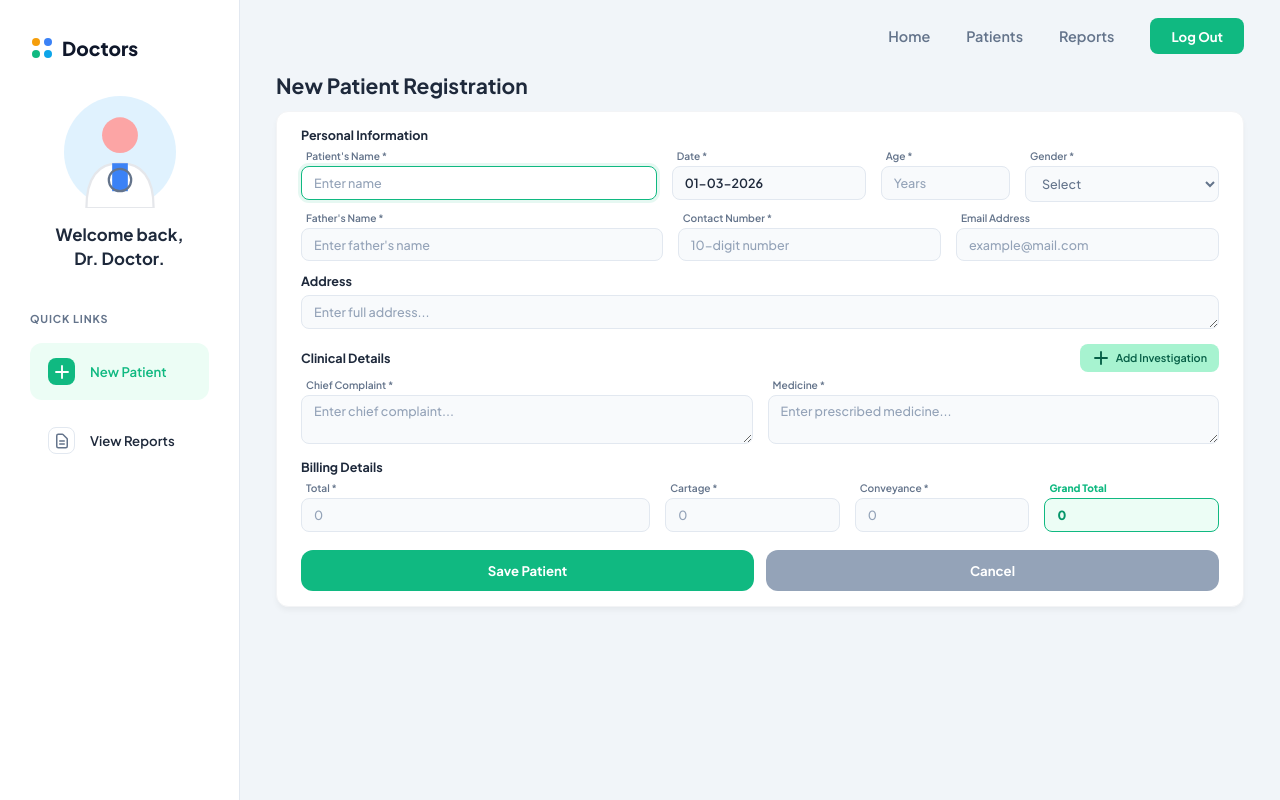
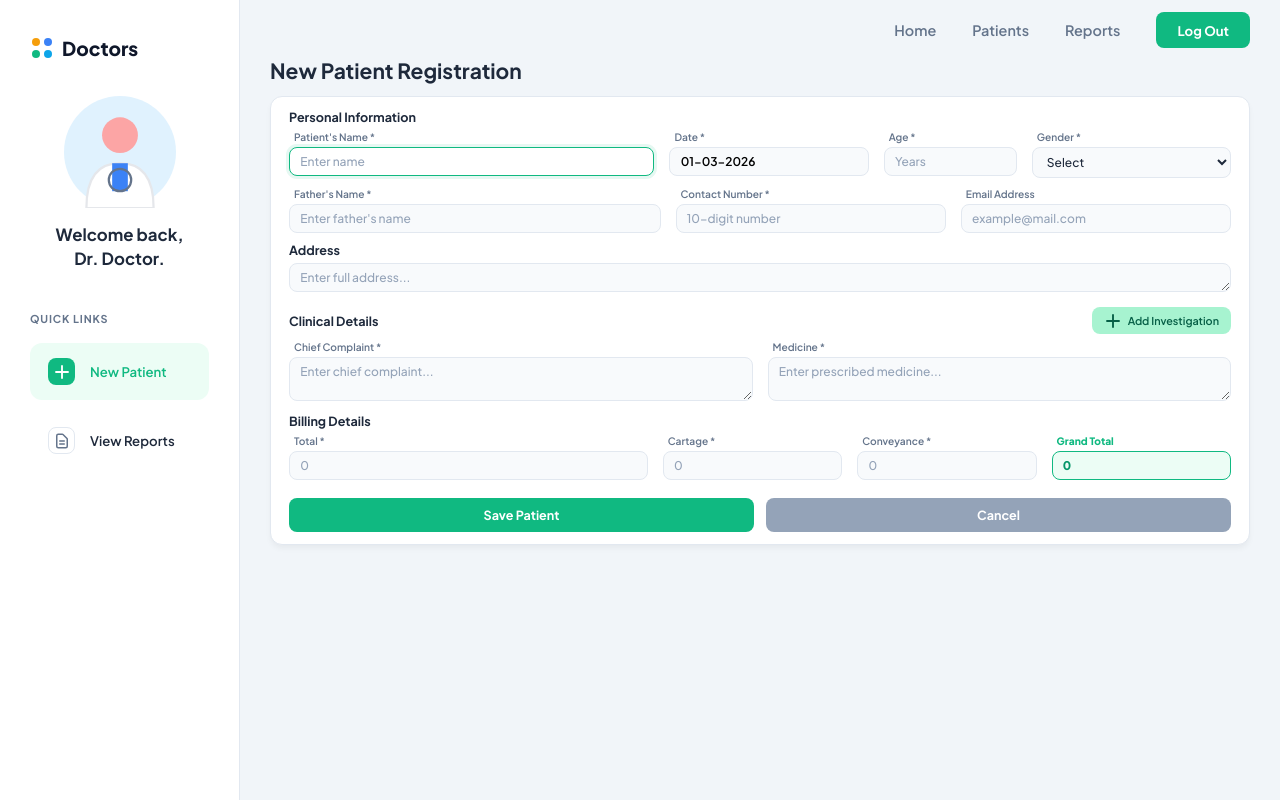
Before and after one commit to sahilcingh/Patient-record-app-v2, a React (Vite) app in the folder frontend/: page /new-patient in a window 1280 px wide. Built offline with nearby package versions, Linux system fonts and the light colour scheme; a web font is replaced by a local one.

Commit message:
fixed the issue of the recent patient list box ui.

```diff
--- a/frontend/src/css/dashboard.css
+++ b/frontend/src/css/dashboard.css
@@ -8,7 +8,7 @@
 
 /* --- SIDEBAR --- */
 .sidebar {
-    width: 240px; /* Scaled from 320px */
+    width: 240px;
     background: var(--surface);
     border-right: 1px solid var(--border-color);
     padding: 3rem 2.5rem;
@@ -31,9 +31,8 @@
     margin-bottom: 3.5rem;
 }
 
-/* SCALED DOWN AVATAR */
 .doctor-avatar-container svg {
-    width: 112px; /* Scaled from 150px */
+    width: 112px;
     height: 112px;
 }
 
@@ -61,7 +60,7 @@
     gap: 1.25rem;
     padding: 1.25rem 1.5rem;
     margin-bottom: 1rem;
-    border-radius: 12px; /* Scaled down */
+    border-radius: 12px;
     cursor: pointer;
     font-size: 1.1rem;
     font-weight: 600;
@@ -72,12 +71,12 @@
 .quick-link.active-link { background-color: #ecfdf5; color: var(--primary); }
 
 .icon-box {
-    width: 27px; /* Scaled from 36px */
+    width: 27px;
     height: 27px;
     display: flex;
     align-items: center;
     justify-content: center;
-    border-radius: 8px; /* Scaled from 10px */
+    border-radius: 8px;
 }
 .solid-green { background-color: var(--primary); color: white; }
 .outline-green { border: 1.5px solid var(--border-color); color: var(--text-muted); }
@@ -88,7 +87,7 @@
     flex: 1;
     display: flex;
     flex-direction: column;
-    padding: 1.5rem 3rem; /* DRASTICALLY REDUCED from 3rem 4rem to eliminate scrolling */
+    padding: 1rem 2.5rem; /* Squeezed vertically to kill scrollbar */
     overflow-y: auto;
     background-color: #f1f5f9;
 }
@@ -99,7 +98,7 @@
     justify-content: space-between;
     align-items: center;
     width: 100%;
-    margin-bottom: 1.5rem; /* REDUCED from 3rem */
+    margin-bottom: 0.75rem; /* Pulled up closer to content */
 }
 
 .nav-right-group {
@@ -125,7 +124,7 @@
     color: white;
     border: none;
     padding: 0.8rem 1.75rem;
-    border-radius: 8px; /* Scaled from 10px */
+    border-radius: 8px;
     font-weight: 700;
     font-size: 1.1rem;
     cursor: pointer;
@@ -137,7 +136,7 @@
 .search-row {
     display: flex;
     gap: 1.5rem;
-    margin-bottom: 2.5rem;
+    margin-bottom: 1.5rem; /* Tighter margin */
     align-items: center;
 }
 
@@ -158,8 +157,8 @@
     width: 100%;
     background: var(--surface);
     border: 1px solid var(--border-color);
-    padding: 1.25rem 1.25rem 1.25rem 3.5rem;
-    border-radius: 12px; /* Scaled from 16px */
+    padding: 1rem 1.25rem 1rem 3.5rem; /* Slightly thinner */
+    border-radius: 12px;
     outline: none;
     font-size: 1.1rem;
     font-family: inherit;
@@ -171,8 +170,8 @@
     background-color: var(--primary);
     color: white;
     border: none;
-    padding: 1.25rem 1.75rem;
-    border-radius: 12px; /* Scaled from 16px */
+    padding: 1rem 1.75rem; /* Slightly thinner */
+    border-radius: 12px;
     font-weight: 600;
     font-size: 1.1rem;
     cursor: pointer;
@@ -194,8 +193,8 @@
 .data-card {
     background: var(--surface);
     border: 1px solid var(--border-color);
-    border-radius: 15px; /* Scaled from 20px */
-    padding: 3rem;
+    border-radius: 15px;
+    padding: 2rem; /* Squeezed padding */
     display: flex;
     flex-direction: column;
     box-shadow: 0 10px 25px -5px rgba(0,0,0,0.03);
@@ -203,7 +202,7 @@
 
 .dynamic-height-card { height: auto; }
 
-.card-header { font-size: 1.5rem; font-weight: 700; margin-bottom: 2rem; color: var(--text-main); }
+.card-header { font-size: 1.5rem; font-weight: 700; margin-bottom: 1.5rem; color: var(--text-main); }
 
 .list-headers {
     display: flex;
@@ -216,24 +215,28 @@
     font-weight: 600;
 }
 
+/* --- RESTORED RECENT PATIENTS LIST --- */
 .list-item {
     display: flex;
     justify-content: space-between;
     align-items: center;
-    padding: 1rem 0; /* Tighter padding */
+    padding: 0.75rem 1rem;
+    margin: 0 -1rem; /* Aligns content while keeping hover padding */
     border-bottom: 1px solid #f1f5f9;
-    transition: background 0.2s;
+    border-radius: 10px;
+    transition: all 0.2s;
     cursor: pointer;
 }
 .list-item:hover {
-    background-color: #f8fafc; /* Removed the weird jumping padding */
+    background-color: #f8fafc;
+    border-bottom-color: transparent;
 }
 .list-item:last-child { border-bottom: none; }
 
 .profile-col {
     display: flex;
     align-items: center;
-    gap: 1rem; /* Fixed the huge gap between avatar and name */
+    gap: 1.25rem; /* Restored gap between avatar and name */
 }
 
 .avatar {
@@ -244,32 +247,15 @@
     align-items: center;
     justify-content: center;
     font-weight: 700;
-    font-size: 1.1rem;
+    font-size: 1.15rem;
 }
 
 .item-name {
     font-weight: 700;
-    font-size: 1.1rem;
+    font-size: 1.15rem;
     color: var(--text-main);
-    margin-bottom: 0;
+    margin-bottom: 0.25rem;
 }
-.list-item:hover { background-color: #f8fafc; padding-left: 0.5rem; padding-right: 0.5rem; }
-.list-item:last-child { border-bottom: none; }
-
-.profile-col { display: flex; align-items: center; gap: 1.5rem; }
-
-.avatar {
-    width: 39px; /* Scaled from 52px */
-    height: 39px;
-    border-radius: 50%;
-    display: flex;
-    align-items: center;
-    justify-content: center;
-    font-weight: 700;
-    font-size: 1.15rem;
-}
-
-.item-name { font-weight: 700; font-size: 1.15rem; color: var(--text-main); margin-bottom: 0.35rem; }
 .item-sub { font-size: 0.95rem; color: var(--text-muted); font-weight: 500; }
 .date-col { font-size: 0.95rem; color: var(--text-muted); text-align: right; line-height: 1.5; font-weight: 500; }
 
@@ -280,7 +266,7 @@
 .stat-card {
     background: var(--surface);
     border: 1px solid var(--border-color);
-    border-radius: 15px; /* Scaled from 20px */
+    border-radius: 15px;
     padding: 2rem;
     display: flex;
     flex-direction: column;
@@ -290,15 +276,15 @@
 .stat-card:hover { transform: translateY(-4px); box-shadow: 0 12px 20px -5px rgba(0,0,0,0.08); }
 
 .stat-icon {
-    width: 40px; /* Scaled from 54px */
+    width: 40px;
     height: 40px;
-    border-radius: 8px; /* Scaled from 12px */
+    border-radius: 8px;
     display: flex;
     align-items: center;
     justify-content: center;
     margin-bottom: 1.25rem;
 }
-.stat-icon svg { width: 20px; height: 20px; /* Scaled from 26px */ }
+.stat-icon svg { width: 20px; height: 20px; }
 
 .icon-blue { background-color: #e0f2fe; color: #3b82f6; }
 .icon-green { background-color: #dcfce7; color: #10b981; }
@@ -314,6 +300,104 @@
     margin-bottom: 0.5rem;
 }
 .stat-value { font-size: 2.4rem; font-weight: 800; color: var(--text-main); }
+
+/* --- SEARCH DROPDOWN --- */
+.search-dropdown {
+    position: absolute;
+    top: 110%;
+    left: 0;
+    right: 0;
+    background: var(--surface);
+    border: 1px solid var(--border-color);
+    border-radius: 12px;
+    box-shadow: 0 10px 30px -5px rgba(0,0,0,0.1);
+    z-index: 100;
+    max-height: 350px;
+    overflow-y: auto;
+    padding: 0.5rem;
+}
+
+.search-result-item {
+    padding: 1rem 1.25rem;
+    border-radius: 8px;
+    cursor: pointer;
+    display: flex;
+    justify-content: space-between;
+    align-items: center;
+    transition: background 0.2s;
+}
+.search-result-item:hover { background-color: #f8fafc; }
+
+.search-name { font-weight: 700; color: var(--text-main); font-size: 1.05rem; margin-bottom: 0.25rem; }
+.search-sub { font-size: 0.85rem; color: var(--text-muted); font-weight: 600; }
+
+/* --- HISTORY MODAL --- */
+.modal-overlay {
+    position: fixed;
+    top: 0; left: 0; right: 0; bottom: 0;
+    background: rgba(15, 23, 42, 0.4);
+    display: flex;
+    justify-content: center;
+    align-items: center;
+    z-index: 1000;
+    backdrop-filter: blur(4px);
+}
+
+.modal-content {
+    background: var(--surface);
+    border-radius: 18px;
+    width: 90%;
+    max-width: 480px;
+    padding: 2.5rem;
+    box-shadow: 0 25px 50px -12px rgba(0,0,0,0.25);
+    max-height: 85vh;
+    overflow-y: auto;
+}
+
+.modal-header {
+    display: flex;
+    justify-content: space-between;
+    align-items: center;
+    margin-bottom: 2rem;
+    border-bottom: 2px solid #f1f5f9;
+    padding-bottom: 1.5rem;
+}
+
+.modal-header h2 { margin: 0; font-size: 1.5rem; color: var(--text-main); }
+.close-btn { background: none; border: none; font-size: 1.5rem; cursor: pointer; color: var(--text-muted); }
+.close-btn:hover { color: #ef4444; }
+
+.history-list { display: flex; flex-direction: column; }
+.history-item {
+    padding: 1rem 1.25rem;
+    border: 1px solid var(--border-color);
+    border-radius: 12px;
+    display: flex;
+    justify-content: space-between;
+    align-items: center;
+    cursor: pointer;
+    transition: all 0.2s;
+    margin-bottom: 0.75rem;
+}
+.history-item:hover {
+    border-color: var(--primary);
+    background-color: #f0fdf4;
+    transform: translateY(-2px);
+    box-shadow: 0 4px 10px rgba(16, 185, 129, 0.1);
+}
+
+/* Old Patient Action Buttons */
+.btn-blue { background-color: #3b82f6; color: white; border: none; padding: 0.85rem 2rem; border-radius: 8px; font-weight: 600; font-size: 1.05rem; cursor: pointer; transition: all 0.2s; }
+.btn-blue:hover { background-color: #2563eb; }
+
+.btn-green-light { background-color: #a7f3d0; color: #065f46; border: none; padding: 0.85rem 2rem; border-radius: 8px; font-weight: 600; font-size: 1.05rem; cursor: pointer; transition: all 0.2s; }
+.btn-green-light:hover { background-color: #6ee7b7; }
+
+.btn-grey { background-color: #9ca3af; color: white; border: none; padding: 0.85rem 2rem; border-radius: 8px; font-weight: 600; font-size: 1.05rem; cursor: pointer; transition: all 0.2s; }
+.btn-grey:hover { background-color: #6b7280; }
+
+.btn-red { background-color: #ef4444; color: white; border: none; padding: 0.85rem 2rem; border-radius: 8px; font-weight: 600; font-size: 1.05rem; cursor: pointer; transition: all 0.2s; }
+.btn-red:hover { background-color: #dc2626; }
 
 /* --- MOBILE RESPONSIVENESS --- */
 .hamburger-toggle { display: none; background: none; border: none; color: var(--text-main); cursor: pointer; padding: 0; }
@@ -335,133 +419,3 @@
     .btn-new-patient { justify-content: center; }
     .stats-grid { grid-template-columns: 1fr; }
 }
-
-/* --- SEARCH DROPDOWN --- */
-.search-dropdown {
-    position: absolute;
-    top: 110%;
-    left: 0;
-    right: 0;
-    background: var(--surface);
-    border: 1px solid var(--border-color);
-    border-radius: 12px; /* Scaled from 16px */
-    box-shadow: 0 10px 30px -5px rgba(0,0,0,0.1);
-    z-index: 100;
-    max-height: 350px;
-    overflow-y: auto;
-    padding: 0.5rem;
-}
-
-.search-result-item {
-    padding: 1rem 1.25rem;
-    border-radius: 8px; /* Scaled from 10px */
-    cursor: pointer;
-    display: flex;
-    justify-content: space-between;
-    align-items: center;
-    transition: background 0.2s;
-}
-
-.search-result-item:hover {
-    background-color: #f8fafc;
-}
-
-.search-name { font-weight: 700; color: var(--text-main); font-size: 1.05rem; margin-bottom: 0.25rem; }
-.search-sub { font-size: 0.85rem; color: var(--text-muted); font-weight: 600; }
-
-/* --- HISTORY MODAL --- */
-.modal-overlay {
-    position: fixed;
-    top: 0; left: 0; right: 0; bottom: 0;
-    background: rgba(15, 23, 42, 0.4);
-    display: flex;
-    justify-content: center;
-    align-items: center;
-    z-index: 1000;
-    backdrop-filter: blur(4px);
-}
-
-.modal-content {
-    background: var(--surface);
-    border-radius: 18px; /* Scaled from 24px */
-    width: 90%;
-    max-width: 480px; /* Scaled from 650px */
-    padding: 2.5rem;
-    box-shadow: 0 25px 50px -12px rgba(0,0,0,0.25);
-    max-height: 85vh;
-    overflow-y: auto;
-}
-
-.modal-header {
-    display: flex;
-    justify-content: space-between;
-    align-items: center;
-    margin-bottom: 2rem;
-    border-bottom: 2px solid #f1f5f9;
-    padding-bottom: 1.5rem;
-}
-
-.modal-header h2 { margin: 0; font-size: 1.5rem; color: var(--text-main); }
-.close-btn { background: none; border: none; font-size: 1.5rem; cursor: pointer; color: var(--text-muted); }
-.close-btn:hover { color: #ef4444; }
-
-.history-list { display: flex; flex-direction: column; gap: 1rem; }
-.history-item {
-    padding: 1.25rem;
-    border: 1px solid var(--border-color);
-    border-radius: 8px; /* Scaled from 12px */
-    display: flex;
-    justify-content: space-between;
-    align-items: center;
-    cursor: pointer;
-    transition: all 0.2s;
-}
-.history-item:hover { border-color: var(--primary); background-color: #f0fdf4; transform: translateY(-2px); }
-
-/* Old Patient Action Buttons */
-.btn-blue { background-color: #3b82f6; color: white; border: none; padding: 0.85rem 2rem; border-radius: 8px; font-weight: 600; font-size: 1.05rem; cursor: pointer; transition: all 0.2s; }
-.btn-blue:hover { background-color: #2563eb; }
-
-.btn-green-light { background-color: #a7f3d0; color: #065f46; border: none; padding: 0.85rem 2rem; border-radius: 8px; font-weight: 600; font-size: 1.05rem; cursor: pointer; transition: all 0.2s; }
-.btn-green-light:hover { background-color: #6ee7b7; }
-
-.btn-grey { background-color: #9ca3af; color: white; border: none; padding: 0.85rem 2rem; border-radius: 8px; font-weight: 600; font-size: 1.05rem; cursor: pointer; transition: all 0.2s; }
-.btn-grey:hover { background-color: #6b7280; }
-
-.btn-red { background-color: #ef4444; color: white; border: none; padding: 0.85rem 2rem; border-radius: 8px; font-weight: 600; font-size: 1.05rem; cursor: pointer; transition: all 0.2s; }
-.btn-red:hover { background-color: #dc2626; }
-.form-card {
-    background: white;
-    border-radius: 12px;
-    padding: 1.25rem 2rem; /* Squeezed padding */
-    box-shadow: 0 4px 6px -1px rgba(0, 0, 0, 0.05);
-    border: 1px solid #f3f4f6;
-}
-
-.form-section-title {
-    font-size: 1.05rem;
-    color: var(--text-main);
-    font-weight: 700;
-    margin-bottom: 0.5rem; /* Tighter margins */
-    margin-top: 1rem;
-}
-.form-section-title:first-child { margin-top: 0; }
-
-.input-grey {
-    width: 100%;
-    background-color: #f8fafc;
-    border: 1px solid #e2e8f0;
-    padding: 0.65rem 1rem; /* Thinner input boxes */
-    border-radius: 8px;
-    font-size: 1.05rem;
-    outline: none;
-    transition: all 0.2s;
-}
-
-.grid-2, .grid-3-custom, .grid-4-address, .grid-personal-row1, .grid-personal-row2 {
-    gap: 0.65rem 1.25rem; /* Smaller gaps between columns/rows */
-}
-
-.form-actions {
-    margin-top: 1rem; /* Brings the buttons up closer */
-}
--- a/frontend/src/css/new-patient.css
+++ b/frontend/src/css/new-patient.css
@@ -1,46 +1,43 @@
 /* src/css/new-patient.css */
 
 .page-title {
-    font-size: 2rem;
+    font-size: 1.6rem;
     color: var(--text-main);
-    margin-bottom: 1.5rem;
+    margin-bottom: 0.5rem;
     font-weight: 700;
 }
 
 .form-card {
     background: var(--surface);
-    border-radius: 20px;
-    padding: 3rem; /* Scaled up to match dashboard */
-    box-shadow: 0 10px 25px -5px rgba(0,0,0,0.03);
+    border-radius: 12px;
+    padding: 1rem 1.5rem; /* Drastically squeezed padding */
+    box-shadow: 0 4px 6px -1px rgba(0,0,0,0.05);
     border: 1px solid var(--border-color);
 }
 
 .form-section-title {
-    font-size: 1.25rem;
+    font-size: 1.05rem;
     color: var(--text-main);
     font-weight: 700;
-    margin-bottom: 1.25rem;
-    margin-top: 2rem;
+    margin-bottom: 0.4rem; /* Tighter margin */
+    margin-top: 0.75rem;
 }
 .form-section-title:first-child { margin-top: 0; }
 
-/* Form Grid Layouts */
-.grid-2 { display: grid; grid-template-columns: 1fr 1fr; gap: 1.25rem 2rem; }
-.grid-4-address { display: grid; grid-template-columns: 2fr 1fr 1fr 1fr; gap: 1.25rem 2rem; }
+/* Tighter Form Grids */
+.grid-2 { display: grid; grid-template-columns: 1fr 1fr; gap: 0.5rem 1.25rem; }
+.grid-4-address { display: grid; grid-template-columns: 2fr 1fr 1fr 1fr; gap: 0.5rem 1.25rem; }
+.grid-personal-row1 { display: grid; grid-template-columns: 2.2fr 1.2fr 0.8fr 1.2fr; gap: 0.5rem 1.25rem; }
+.grid-personal-row2 { display: grid; grid-template-columns: 2.2fr 1.6fr 1.6fr; gap: 0.5rem 1.25rem; }
 
-/* Personal Info Specific Grids */
-.grid-personal-row1 { display: grid; grid-template-columns: 2.2fr 1.2fr 0.8fr 1.2fr; gap: 1.25rem 2rem; }
-.grid-personal-row2 { display: grid; grid-template-columns: 2.2fr 1.6fr 1.6fr; gap: 1.25rem 2rem; }
-
-/* Soft Grey Input Fields */
+/* Compressed Input Fields */
 .input-grey {
     width: 100%;
-    background-color: #f1f5f9;
-    border: 2px solid transparent;
-    padding: 1.1rem 1.25rem;
-    border-radius: 12px;
-    font-size: 1.1rem;
-    color: var(--text-main);
+    background-color: #f8fafc;
+    border: 1px solid #e2e8f0;
+    padding: 0.5rem 0.85rem; /* Thinner height */
+    border-radius: 8px;
+    font-size: 1rem;
     outline: none;
     transition: all 0.2s ease;
     font-family: inherit;
@@ -53,45 +50,44 @@
     box-shadow: 0 0 0 3px rgba(16, 185, 129, 0.1);
 }
 
-select.input-grey { appearance: auto; color: #64748b; cursor: pointer; }
-select.input-grey:focus, select.input-grey:valid { color: var(--text-main); }
+select.input-grey { appearance: auto; color: var(--text-main); cursor: pointer; }
 
-/* Form Buttons */
-.form-actions { display: flex; gap: 1rem; margin-top: 3.5rem; }
+/* Pulled-up Form Actions */
+.form-actions { display: flex; gap: 1rem; margin-top: 0.75rem; }
 
 .btn-save {
     background-color: var(--primary);
     color: white;
     border: none;
-    padding: 1rem 2.5rem;
-    border-radius: 12px;
+    padding: 0.75rem 2rem;
+    border-radius: 8px;
     font-weight: 700;
-    font-size: 1.1rem;
+    font-size: 1.05rem;
     cursor: pointer;
     transition: background 0.2s;
     font-family: inherit;
+    flex: 1;
 }
-.btn-save:hover { background-color: var(--primary-hover); }
+.btn-save:hover { background-color: #059669; }
 
 .btn-cancel {
     background-color: #94a3b8;
     color: white;
     border: none;
-    padding: 1rem 2.5rem;
-    border-radius: 12px;
+    padding: 0.75rem 2rem;
+    border-radius: 8px;
     font-weight: 700;
-    font-size: 1.1rem;
+    font-size: 1.05rem;
     cursor: pointer;
     transition: background 0.2s;
     font-family: inherit;
+    flex: 1;
 }
 .btn-cancel:hover { background-color: #64748b; }
 
 /* Mobile Adjustments */
 @media (max-width: 768px) {
     .page-title { font-size: 1.5rem; text-align: center; }
-    .form-card { padding: 1.5rem 1.25rem; }
-    .grid-2, .grid-4-address, .grid-personal-row1, .grid-personal-row2 { grid-template-columns: 1fr; gap: 1rem; }
-    .form-actions { flex-direction: column; margin-top: 2rem; }
-    .btn-save, .btn-cancel { width: 100%; }
+    .grid-2, .grid-4-address, .grid-personal-row1, .grid-personal-row2 { grid-template-columns: 1fr; gap: 0.75rem; }
+    .form-actions { flex-direction: column; }
 }
```
